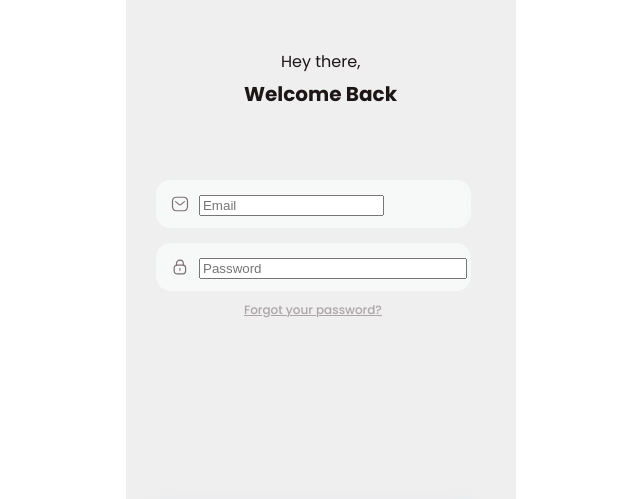
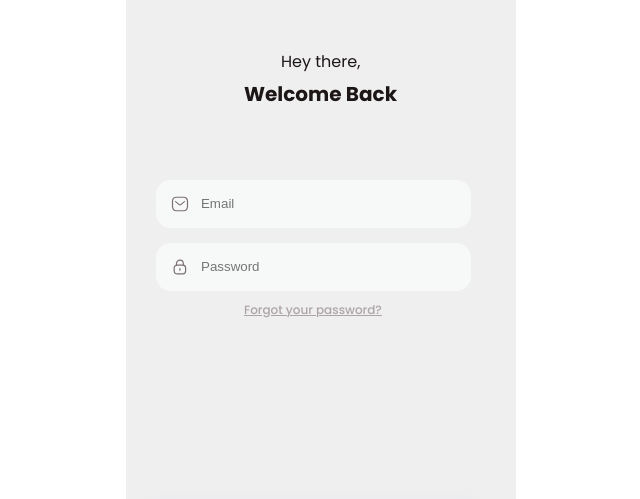
Before and after one commit to AmrEwais/SWII-project, a website built with Parcel: page index.html in a window 1280 px wide. Shown: the part 50-549 px from the top of the page, without its empty margins (319-959 px from the left). Built offline with nearby package versions, Linux system fonts and the light colour scheme; files whose address does not match are found by name; a web font is replaced by a local one.

Commit message:
gg commit

```diff
--- a/global.css
+++ b/global.css
@@ -71,3 +71,9 @@ body {
   width: 390px;
   height: 844px;
 }
+
+input{
+  outline: none;
+  border: none;
+  background: none;
+}
```
